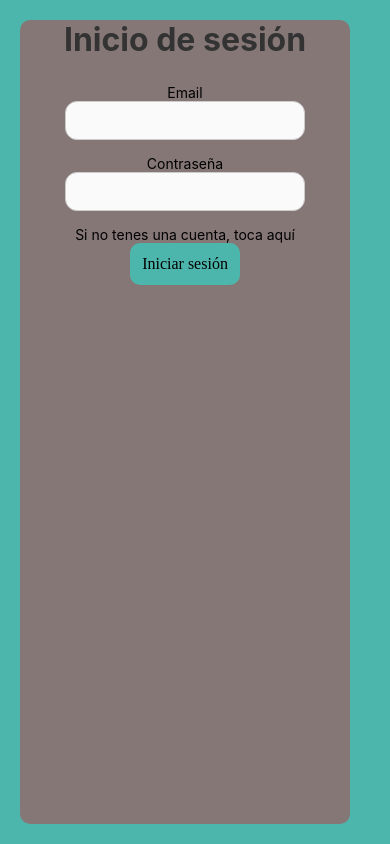
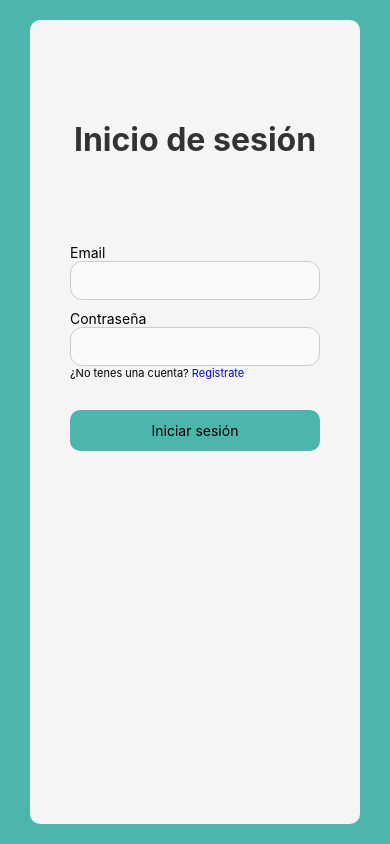
Before and after one commit to mateo-noba/Sistema-de-Gesti-n-de-Nutricion-Deportivo, a React Native app: screen /Login in a window 390 px wide. Built offline with nearby package versions, Linux system fonts and the light colour scheme.

Commit message:
1-9-26 Mateo Noba
Casi se termina el frontend del login

```diff
--- a/app.json
+++ b/app.json
@@ -1,6 +1,6 @@
 {
   "expo": {
-    "name": "AppTurnos",
+    "name": "Agenda de nutrición",
     "slug": "AppTurnos",
     "version": "1.0.0",
     "orientation": "portrait",
--- a/src/paginas/Login/Login.tsx
+++ b/src/paginas/Login/Login.tsx
@@ -1,22 +1,27 @@
 import React from "react";
-import {View, Text, StyleSheet, TouchableOpacity,TextInput } from "react-native"
+import {View, Text, StyleSheet, TouchableOpacity,TextInput } from "react-native";
+import { NativeStackNavigationProp } from "@react-navigation/native-stack";
+import { useNavigation } from "@react-navigation/native";
+import { RootStackParamList } from "../../../App";
 
+type LoginScreenProp = NativeStackNavigationProp<RootStackParamList, "Login">;
 const Login = () =>{
+
+  const navigation = useNavigation<LoginScreenProp>();
 
   return(
     <View style={styles.container}>
       <View style={styles.contenedorLogin}>
         <Text style={styles.titulo}>Inicio de sesión</Text>
-        <Text>Email</Text>
-        <TextInput style={styles.input}></TextInput>
-        <Text>Contraseña</Text>
-        <TextInput style={styles.input}></TextInput>
-        <Text>Si no tenes una cuenta, toca aquí</Text>
-        <TouchableOpacity style={styles.boton}>Iniciar sesión</TouchableOpacity>
-
+        <View style={styles.contenedorFormulario}>
+          <Text style={styles.textoInicioSesion}>Email</Text>
+          <TextInput style={styles.input}></TextInput>
+          <Text style={styles.textoInicioSesion}>Contraseña</Text>
+          <TextInput style={styles.input} secureTextEntry={true}></TextInput>
+          <Text style={styles.textoChico}>¿No tenes una cuenta? <Text style={styles.link} onPress={() => navigation.navigate("Inicio")}>Registrate</Text></Text>
+          <TouchableOpacity style={styles.boton} onPress={() => navigation.navigate("Inicio")}><Text>Iniciar sesión</Text></TouchableOpacity>
+        </View>
       </View>
-
-
     </View>
 
 
@@ -29,6 +34,7 @@ const styles = StyleSheet.create({
     flex: 1,
     backgroundColor: "#4db6ac",
     padding: 20,
+    alignItems: "center",
   },
   titulo: {
     textAlign: "center",
@@ -36,6 +42,7 @@ const styles = StyleSheet.create({
     fontSize: 32,
     fontWeight: "bold",
     color: "#333",
+    marginTop: 100,
   },
   contenedor: {
     flexDirection: "row",
@@ -72,9 +79,9 @@ const styles = StyleSheet.create({
   },
   contenedorLogin: {
     flex: 1,
-    backgroundColor: "#867777",
+    backgroundColor: "#f5f5f5",
     width: 330,
-    height: 130,
+    height: 100,
     borderRadius: 10,
     alignItems: "center",
   },
@@ -83,8 +90,8 @@ const styles = StyleSheet.create({
     borderColor: "#ccc",
     borderRadius: 12,
     padding: 10,
-    marginBottom: 15,
     backgroundColor: "#fafafa",
+    width: 250,
   },
   boton: {
     backgroundColor: "#4db6ac",
@@ -92,6 +99,20 @@ const styles = StyleSheet.create({
     borderRadius: 10,
     alignItems: "center",
   },
+  contenedorFormulario:{
+    marginTop: 50,
+  },
+  textoInicioSesion:{
+    marginTop: 10,
+  },
+  textoChico:{
+    fontSize: 11,
+    marginBottom: 30,
+  },
+  link:{
+    color: "#0004d8"
+
+  }
 });
 
 export default Login;
```
